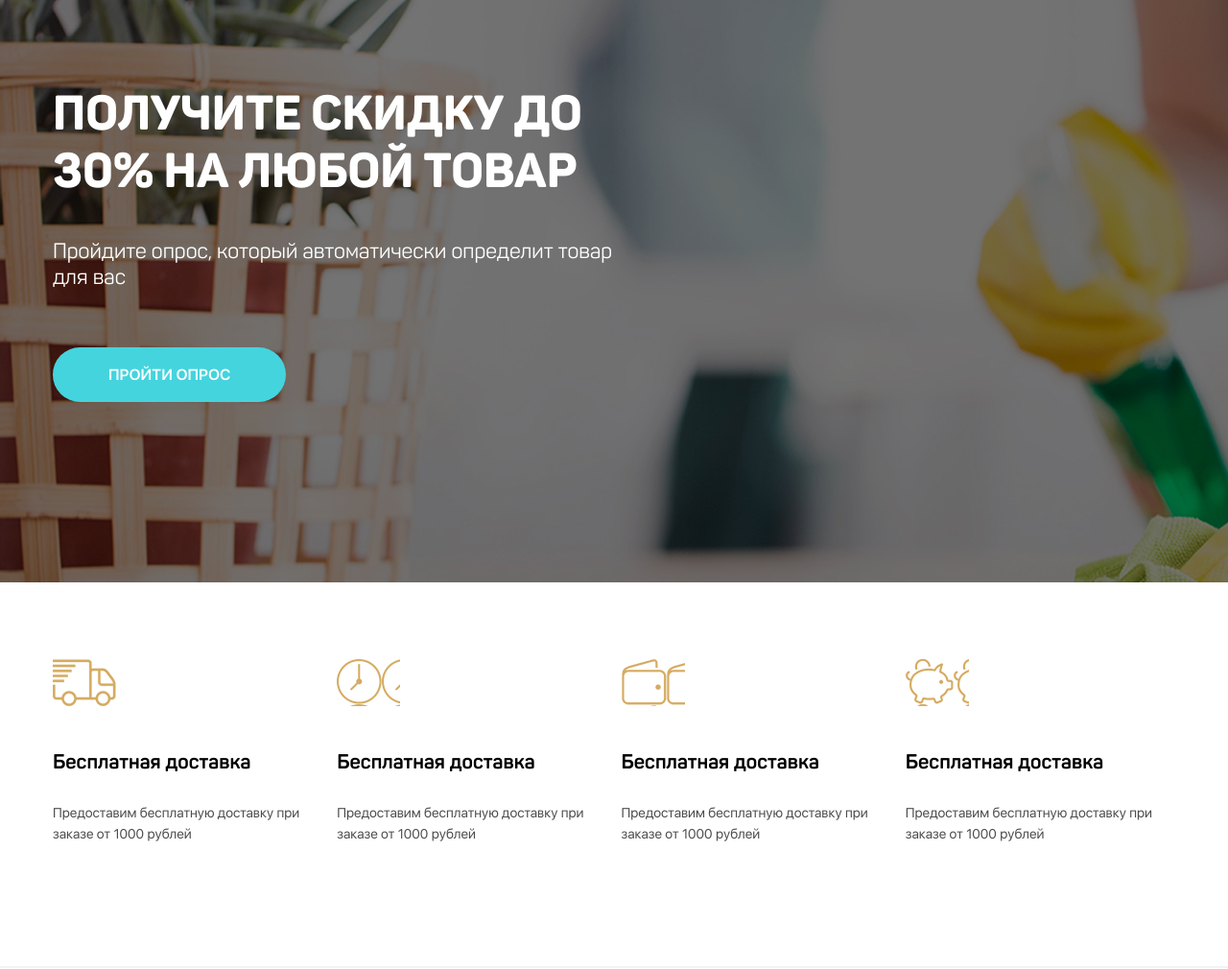
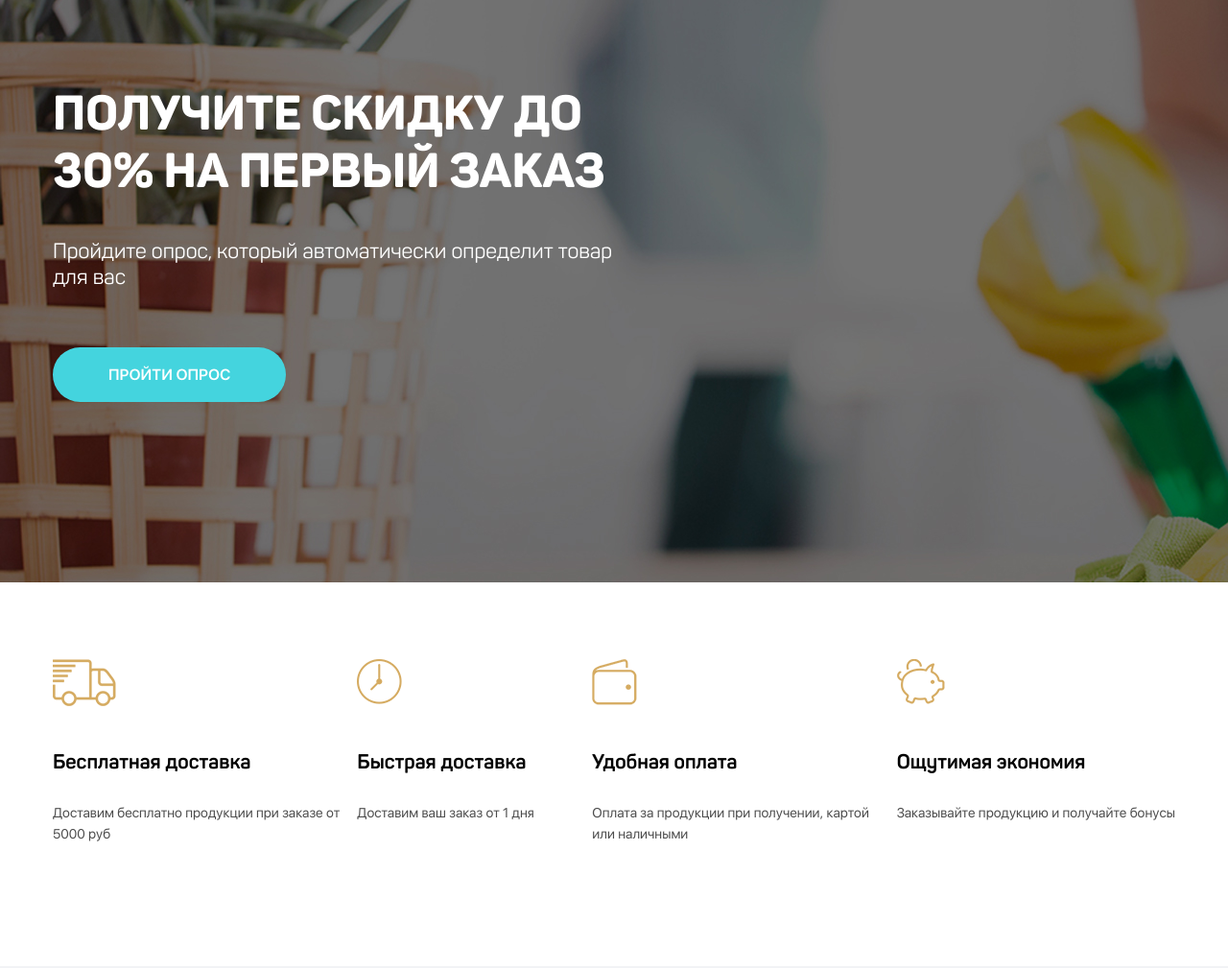
Before and after one commit to ddnnss/khimiya_fiz, a Django app: page / in a window 1280 px wide. Shown: the part 200-1210 px from the top of the page at 96% size. Run offline with Django 3.2, Linux system fonts and the light colour scheme; grey boxes labelled with a size stand in for pictures from a placeholder-image service; data that the repository does not hold is empty; parts of the project's set-up code (start-up, migrations or seed data) failed here and were passed over; some libraries are stand-ins or nearby versions.

Commit message:
new styles

```diff
--- a/static/css/main.css
+++ b/static/css/main.css
@@ -408,6 +408,8 @@ h3 {
     grid-template-columns: 1fr 3fr 1fr;
     grid-gap: 50px;
     margin-bottom: 20px; }
+    .header-inner img {
+      width: 300px; }
   .header-top {
     margin-bottom: 20px; }
     .header-top ul {
@@ -754,9 +756,10 @@ h3 {
   display: -webkit-box;
   display: -ms-flexbox;
   display: flex;
-  justify-content: space-around;
   -ms-flex-wrap: wrap;
       flex-wrap: wrap;
+  -ms-flex-pack: distribute;
+      justify-content: space-around;
   margin: 0 auto; }
   .categories-nav ul {
     position: relative; }
@@ -774,11 +777,9 @@ h3 {
         display: block;
         text-decoration: none;
         color: #010101;
-        z-index: 1;
-        }
-      .categories-nav a:hover {
-        font-weight: 600 }
-
+        z-index: 1; }
+      .categories-nav ul li:hover a {
+        font-weight: 600; }
 
 .li-before a {
   color: #010101 !important; }
@@ -843,13 +844,13 @@ h3 {
   background: url("../img/index-icon-1.png") no-repeat; }
 
 .feature-icon2 {
-  background: url("../img/index-icon-2.png"); }
+  background: url("../img/index-icon-2.png") no-repeat; }
 
 .feature-icon3 {
-  background: url("../img/index-icon-3.png"); }
+  background: url("../img/index-icon-3.png") no-repeat; }
 
 .feature-icon4 {
-  background: url("../img/index-icon-4.png"); }
+  background: url("../img/index-icon-4.png") no-repeat; }
 
 .features-items {
   display: grid;
@@ -1056,7 +1057,7 @@ h3 {
 
 .slider-text-inner-arrows {
   position: absolute;
-  bottom: 0;
+  bottom: 50px;
   right: 50px; }
 
 #cur_slide {
@@ -1328,7 +1329,6 @@ h3 {
   padding: 0 18px;
   background-color: white;
   max-height: 0;
-
   -webkit-transition: max-height 0.2s ease-out;
   -o-transition: max-height 0.2s ease-out;
   transition: max-height 0.2s ease-out; }
--- a/static/sass/_catalog.sass
+++ b/static/sass/_catalog.sass
@@ -54,7 +54,6 @@
   padding: 0 18px
   background-color: white
   max-height: 0
-  overflow: hidden
   transition: max-height 0.2s ease-out
   ul
     margin-top: 25px
--- a/static/sass/_features_about_us.sass
+++ b/static/sass/_features_about_us.sass
@@ -11,13 +11,13 @@
   background: url("../img/index-icon-1.png") no-repeat
 .feature-icon2
   @extend %feature-icon
-  background: url("../img/index-icon-2.png")
+  background: url("../img/index-icon-2.png") no-repeat
 .feature-icon3
   @extend %feature-icon
-  background: url("../img/index-icon-3.png")
+  background: url("../img/index-icon-3.png") no-repeat
 .feature-icon4
   @extend %feature-icon
-  background: url("../img/index-icon-4.png")
+  background: url("../img/index-icon-4.png") no-repeat
 .features-items
   display: grid
   grid-template-columns: repeat(auto-fit, minmax(230px, auto))
--- a/static/sass/_header.sass
+++ b/static/sass/_header.sass
@@ -7,6 +7,9 @@
     grid-template-columns: 1fr 3fr 1fr
     grid-gap: 50px
     margin-bottom: 20px
+    img
+      width: 300px
+
   &-top
     margin-bottom: 20px
     ul
--- a/static/sass/_offer.sass
+++ b/static/sass/_offer.sass
@@ -18,6 +18,7 @@
   display: flex
   flex-wrap: wrap
   //max-width: 975px
+  justify-content: space-around
   margin: 0 auto
   ul
     position: relative
@@ -26,7 +27,7 @@
       position: relative
       color: $text-color
       font-size: 14px
-      padding: 10px 20px
+      padding: 10px
       z-index: 46
       a
         font-family: Panton-Regular, sans-serif
@@ -36,24 +37,24 @@
         text-decoration: none
         color: $text-color
         z-index: 1
-        pointer-events: none
+
       &:hover
         a
-          color: $text-color
+          font-weight: 600
 
 
 
-      &:hover:before
-        content: ''
-        width: 100%
-        height: 160px
-        position: absolute
-        top: 0
-        left: 0
-        background-color: #fff
-        color: $text-color !important
-        border-radius: 4px 4px 0 0
-        border: 1px solid $border
+      //&:hover:before
+      //  content: ''
+      //  width: 100%
+      //  height: 160px
+      //  position: absolute
+      //  top: 0
+      //  left: 0
+      //  background-color: #fff
+      //  color: $text-color !important
+      //  border-radius: 4px 4px 0 0
+      //  border: 1px solid $border
 
 
 
--- a/static/sass/_slider.sass
+++ b/static/sass/_slider.sass
@@ -31,7 +31,7 @@
 
 .slider-text-inner-arrows
   position: absolute
-  bottom: 0
+  bottom: 50px
   right: 50px
 
 #cur_slide
--- a/templates/header_inner.html
+++ b/templates/header_inner.html
@@ -1,4 +1,4 @@
-
+{% load static %}
 <div class="container hidden-md">
     <div class="header-top">
         <ul>
@@ -10,7 +10,7 @@
     </div>
     <div class="header-inner">
         <a href="{% url 'index' %}">
-            <img src="http://placehold.it/300x70" alt="">
+            <img src="{% static 'img/logo.jpg' %}" alt="">
         </a>
 
 
--- a/templates/page/index.html
+++ b/templates/page/index.html
@@ -6,7 +6,7 @@
     <section class="offer">
         <div class="container">
             <div class=" offer-inner">
-                <h1>Получите скидку до 30% на любой товар</h1>
+                <h1>Получите скидку до 30% на первый заказ</h1>
                 <p>Пройдите опрос, который автоматически определит товар для вас</p>
                 <a href="#" class="btn">пройти опрос</a>
             </div>
@@ -21,25 +21,25 @@
                 <div class="feature-item">
                     <div class="feature-icon1"></div>
                     <h4>Бесплатная доставка</h4>
-                    <p>Предоставим бесплатную доставку при заказе от 1000 рублей</p>
+                    <p>Доставим бесплатно продукции при заказе от 5000 руб</p>
 
                 </div> <!--feature-item-->
                 <div class="feature-item">
                     <div class="feature-icon2"></div>
-                    <h4>Бесплатная доставка</h4>
-                    <p>Предоставим бесплатную доставку при заказе от 1000 рублей</p>
+                    <h4>Быстрая доставка</h4>
+                    <p>Доставим ваш заказ от 1 дня</p>
 
                 </div> <!--feature-item-->
                 <div class="feature-item">
                     <div class="feature-icon3"></div>
-                    <h4>Бесплатная доставка</h4>
-                    <p>Предоставим бесплатную доставку при заказе от 1000 рублей</p>
+                    <h4>Удобная оплата</h4>
+                    <p>Оплата за продукции при получении, картой или наличными</p>
 
                 </div> <!--feature-item-->
                 <div class="feature-item">
                     <div class="feature-icon4"></div>
-                    <h4>Бесплатная доставка</h4>
-                    <p>Предоставим бесплатную доставку при заказе от 1000 рублей</p>
+                    <h4>Ощутимая экономия</h4>
+                    <p>Заказывайте продукцию и получайте бонусы</p>
 
                 </div> <!--feature-item-->
 
@@ -52,8 +52,9 @@
             <div class="about-us-inner">
                 <div class="about-us-info" >
                     <h3>О компании и продукте</h3>
-                    <p>Компания "Эквип-Мастер" с 2015 года является официальным дистрибьютором завода - производителя НПО "СпецСинтез", осуществляет поставки по всей территории России транспортными компаниями или курьерской службой. Имеет в своем арсенале склады в самых крупных городах с постоянным наличием самых популярных товарных позиций для: пищевого производства, медицинских учреждений, сферы HoReCa и д.р.</p>
-                    <p>Оказывает профессиональные консультации по всему выпускаемому заводом ассортименту, экономический расчет средств для предприятий, а так же как представитель предоставляет продукцию предприятиям для тестирования и дозирующие насосы для максимально экономного использования средств.</p>
+                    <p>Компания "Эквип-Мастер" с 2015 года является официальным дистрибьютором завода - производителя НПО "СпецСинтез", и на эксклюзивных правах поставляет продукцию для физических лиц по Всей России курьерскими службами и транспортными компаниями.</p>
+                    <p>Для удобства клиентов мы постоянно совершенствуем сроки и качество доставки продукции, организовываем различные конкурсы с приятными призами, проводим акции с большими скидками, а качество продукции не только поддерживается на уровне, но и улучшается. Среди предлагаемого нами ассортимента вы сможете решить любые вопросы, связанные с чисткой, мойкой, дезинфекцией в своем доме.</p>
+                    <p>С любовью к Вам и Вашим близким, всегда ВАШ Эквип-Мастер!</p>
                 </div>
                 <div class="about-us-video">
                     <iframe width="80%" height="100%"
```
